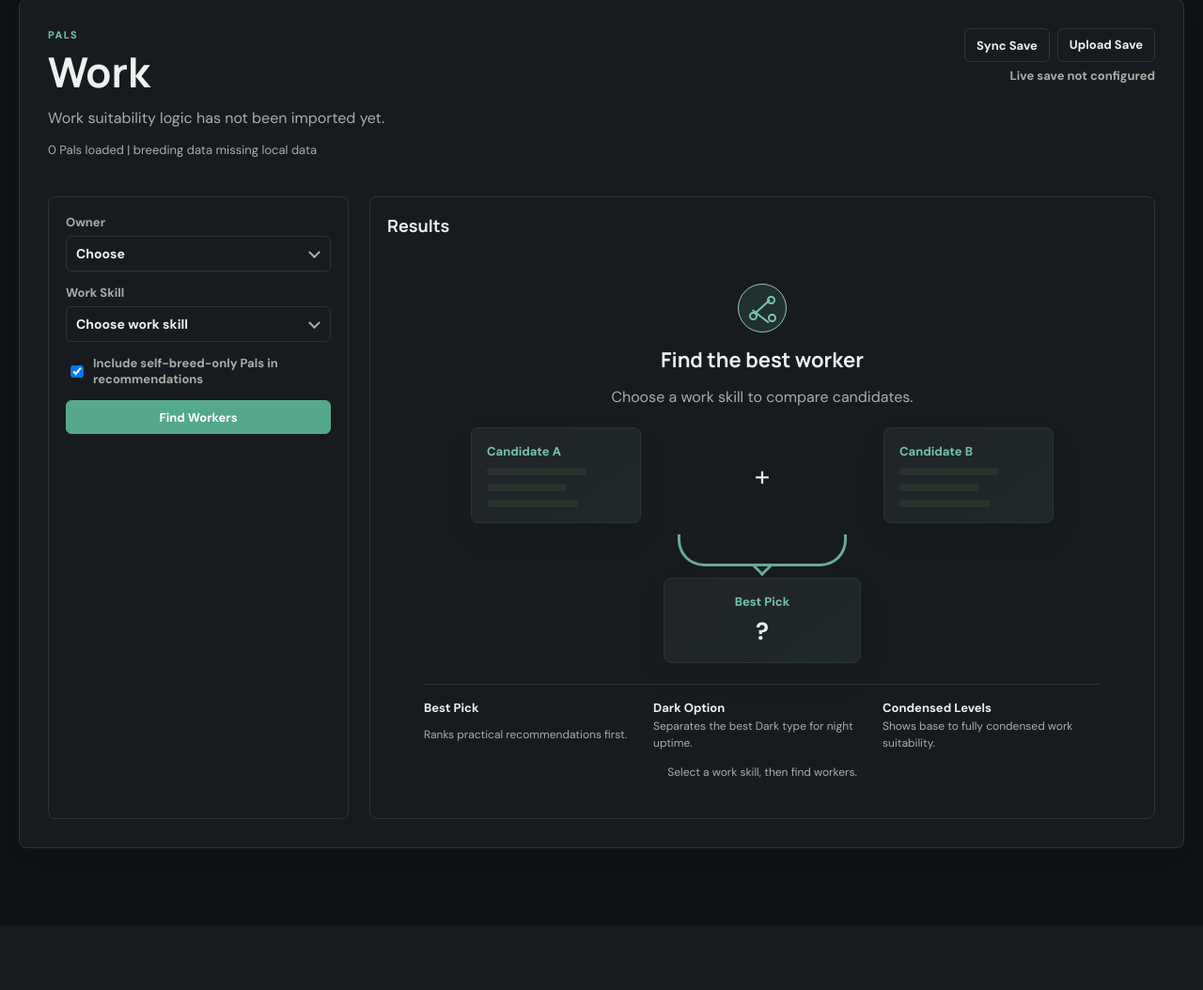
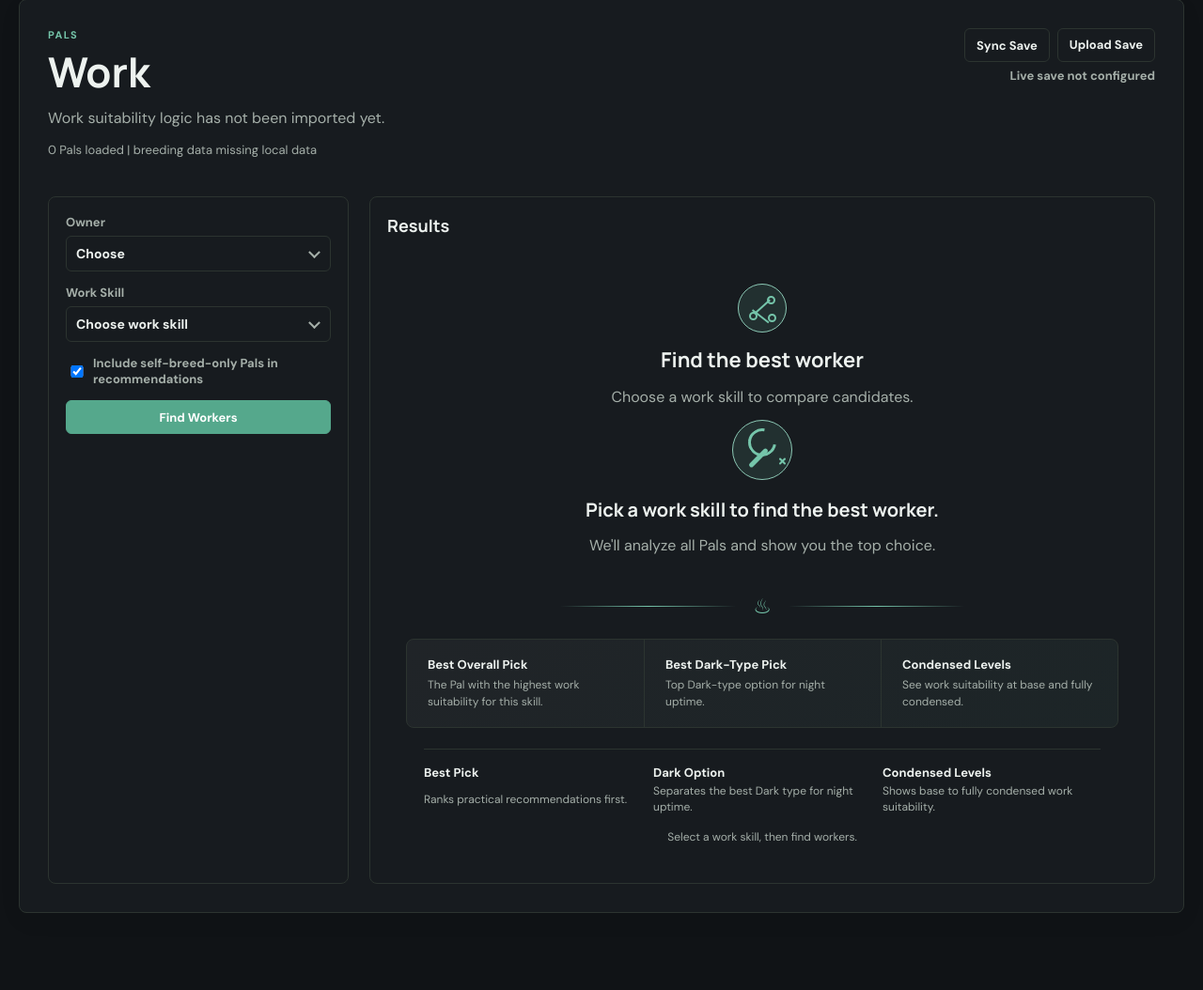
Before and after one commit to dabarrios/homelab, a Django app: page /pals/work/ in a window 1280 px wide. Shown: the part 139-1193 px from the top of the page at 94% size. Before the commit the page ends 1042 px from the top, so only its background shows below. Run offline with Django 5.2, Linux system fonts and the light colour scheme; the visitor is signed in with stand-in values (Sample User, id 1).

Commit message:
feat: Add empty work state HTML structure and styling for improved user guidance

```diff
--- a/django/pals/static/pals/css/tool.css
+++ b/django/pals/static/pals/css/tool.css
@@ -456,6 +456,123 @@
     color: var(--muted);
     font-style: normal;
     letter-spacing: 1px;
+}
+
+.empty-work-state {
+    width: min(760px, 100%);
+    display: grid;
+    justify-items: center;
+    gap: 14px;
+}
+
+.empty-tool-icon {
+    width: 64px;
+    height: 64px;
+    display: grid;
+    place-items: center;
+    position: relative;
+    border: 1px solid #8cc9b5;
+    border-radius: 50%;
+    background: rgba(117, 197, 170, .12);
+}
+
+.empty-tool-icon::before {
+    content: "";
+    width: 24px;
+    height: 24px;
+    border: 3px solid var(--accent);
+    border-right-color: transparent;
+    border-radius: 50%;
+    transform: rotate(-35deg);
+}
+
+.empty-tool-icon::after {
+    content: "";
+    position: absolute;
+    width: 26px;
+    height: 5px;
+    border-radius: 999px;
+    background: var(--accent);
+    transform: translate(-4px, 8px) rotate(-45deg);
+}
+
+.empty-tool-icon span::before,
+.empty-tool-icon span::after {
+    content: "";
+    position: absolute;
+    width: 9px;
+    height: 2px;
+    border-radius: 999px;
+    background: var(--accent);
+}
+
+.empty-tool-icon span::before {
+    transform: translate(17px, -12px) rotate(45deg);
+}
+
+.empty-tool-icon span::after {
+    transform: translate(17px, -12px) rotate(-45deg);
+}
+
+.empty-work-state h3 {
+    margin: 4px 0 0;
+    color: var(--ink);
+    font: 800 20px Manrope, sans-serif;
+}
+
+.empty-work-state p {
+    margin: 0;
+}
+
+.empty-work-divider {
+    width: min(430px, 100%);
+    display: grid;
+    grid-template-columns: 1fr auto 1fr;
+    gap: 18px;
+    align-items: center;
+    margin: 26px 0 6px;
+    color: var(--accent);
+}
+
+.empty-work-divider span {
+    height: 1px;
+    background: linear-gradient(90deg, transparent, var(--accent), transparent);
+}
+
+.empty-work-divider b {
+    font-size: 22px;
+    font-weight: 400;
+}
+
+.empty-work-features {
+    width: 100%;
+    display: grid;
+    grid-template-columns: repeat(3, 1fr);
+    border: 1px solid var(--line);
+    border-radius: 8px;
+    background: linear-gradient(145deg, rgba(255,255,255,.04), rgba(117,197,170,.06));
+}
+
+.empty-work-features div {
+    display: grid;
+    gap: 5px;
+    padding: 18px 22px;
+    text-align: left;
+}
+
+.empty-work-features div + div {
+    border-left: 1px solid var(--line);
+}
+
+.empty-work-features b {
+    color: var(--ink);
+    font-size: 13px;
+}
+
+.empty-work-features span {
+    color: var(--muted);
+    font-size: 12px;
+    line-height: 1.45;
 }
 
 .empty-features {
@@ -1849,8 +1966,14 @@
     .iv-pair-grid,
     .work-rec-grid,
     .work-card-grid,
-    .empty-features {
+    .empty-features,
+    .empty-work-features {
         grid-template-columns: 1fr;
+    }
+
+    .empty-work-features div + div {
+        border-left: 0;
+        border-top: 1px solid var(--line);
     }
 
     .empty-diagram {
--- a/django/pals/static/pals/js/tool.js
+++ b/django/pals/static/pals/js/tool.js
@@ -260,7 +260,18 @@ const EMPTY_STATES = {
 
 function emptyStateHtml(key = moduleKey) {
   const state = EMPTY_STATES[key] || EMPTY_STATES.breeding;
-  const diagram = key === 'ivs' ? `
+  const diagram = key === 'work' ? `
+      <div class="empty-work-state">
+        <div class="empty-tool-icon" aria-hidden="true"><span></span></div>
+        <h3>Pick a work skill to find the best worker.</h3>
+        <p>We'll analyze all Pals and show you the top choice.</p>
+        <div class="empty-work-divider"><span></span><b>♨</b><span></span></div>
+        <div class="empty-work-features">
+          <div><b>Best Overall Pick</b><span>The Pal with the highest work suitability for this skill.</span></div>
+          <div><b>Best Dark-Type Pick</b><span>Top Dark-type option for night uptime.</span></div>
+          <div><b>Condensed Levels</b><span>See work suitability at base and fully condensed.</span></div>
+        </div>
+      </div>` : key === 'ivs' ? `
       <div class="empty-diagram empty-diagram-ivs">
         <div class="empty-card iv-empty-card">
           <strong>Parent A</strong>
```
